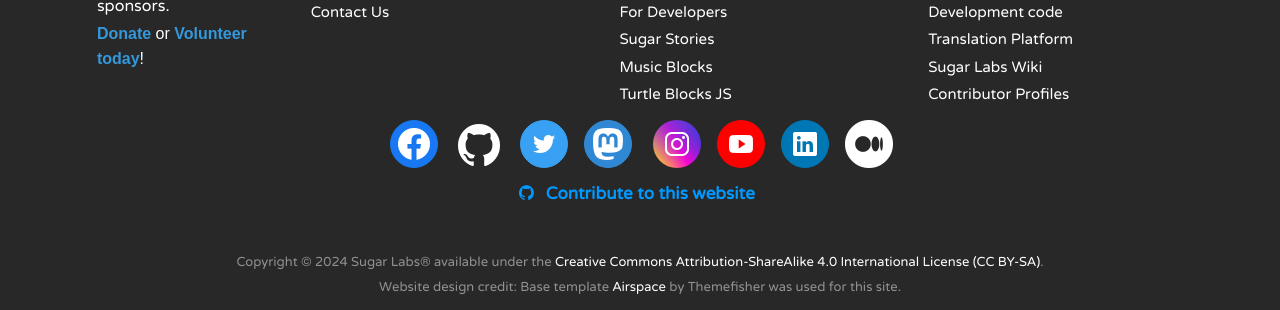
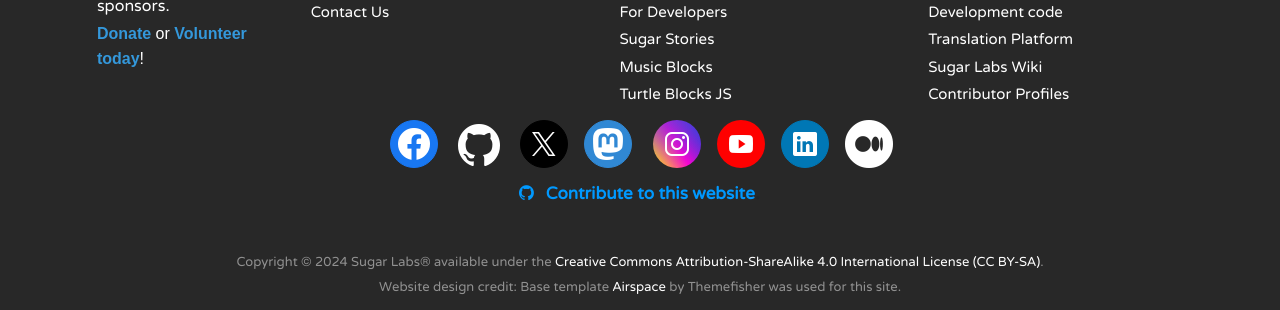
Before and after one commit to sugarlabs/www, a Jekyll site: the page built from volunteering.html, in a window 1280 px wide and 1400 px high, scrolled down 2061 px. Shown: the part 969-1279 px from the top of the window. Built offline with Jekyll 4.4.1, drawn with Linux system fonts in a browser that asks for light colours.

Commit message:
Update Twitter to X Logo (#470)

```diff
--- a/_includes/footer.html
+++ b/_includes/footer.html
@@ -70,7 +70,7 @@
                                     <div id="own-ssk" class="d-flex">
                                         <a href="https://www.facebook.com/SugarLabsforall/timeline/" class="ion-icon ion-logo-facebook"></a>
                                         <a href="https://github.com/sugarlabs" class="ion-icon ion-logo-github"></a>
-                                        <a href="https://twitter.com/sugar_labs" class="ion-icon ion-logo-twitter"></a>
+                                        <a href="https://x.com/sugar_labs" class="ion-icon ion-logo-X"></a>
                                         <a rel="me" href="https://mastodon.social/@sugar_labs" class="ion-icon ion-logo-mastodon"></a>
                                     </div>
                                     <div id="own-ssk" class="d-flex">
--- a/css/ion_icon_customization.scss
+++ b/css/ion_icon_customization.scss
@@ -18,11 +18,11 @@ $github-color-hover: darken($github-color, $darken-percent);
 $github-background: black;
 $github-background-hover: darken($github-background, $darken-percent);
 
-// Twitter colors
-$twitter-color: white;
-$twitter-color-hover: darken($twitter-color, $darken-percent);
-$twitter-background: #38A1F3;
-$twitter-background-hover: darken($twitter-background, $darken-percent);
+// X colors
+$X-color: white;
+$X-color-hover: darken($X-color, $darken-percent);
+$X-background: black;
+$X-background-hover: darken($X-background, $darken-percent);
 
 // Instagram colors
 // Instagram uses the background on both for both sticky and non sticky icons
@@ -107,13 +107,13 @@ $medium-background-hover: darken($medium-background, $darken-percent);
       }
     }
 
-    &twitter {
-      background: $twitter-background;
+    &X {
+      background: $X-background;
       text-indent: 1px;
       margin-right: -1px;
 
       &:hover {
-        background: $twitter-background-hover;
+        background: $X-background-hover;
       }
     }
 
@@ -205,10 +205,10 @@ $medium-background-hover: darken($medium-background, $darken-percent);
       }
     }
 
-    &twitter {
-      color: $twitter-color;
-      border: 1px solid $twitter-background;
-      background-color: $twitter-background;
+    &X {
+      color: $X-color;
+      border: 1px solid $X-background;
+      background-color: $X-background;
       font-size: 1.5rem;
       height: 3rem;
       width: 3rem;
@@ -217,7 +217,7 @@ $medium-background-hover: darken($medium-background, $darken-percent);
       justify-content: center;
 
       &:hover {
-        color: $twitter-color-hover;
+        color: $X-color-hover;
       }
     }
 
```
Also changed, not shown: css/ionicons.min.css, fonts/ionicons.ttf.
